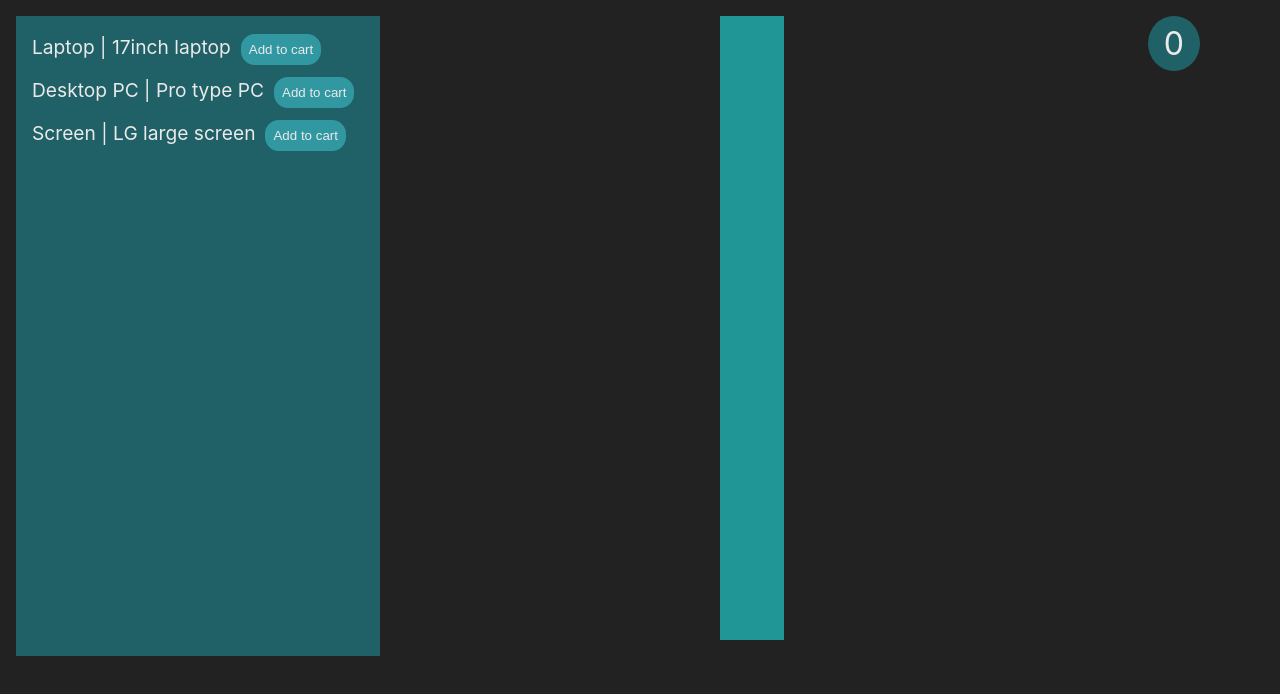
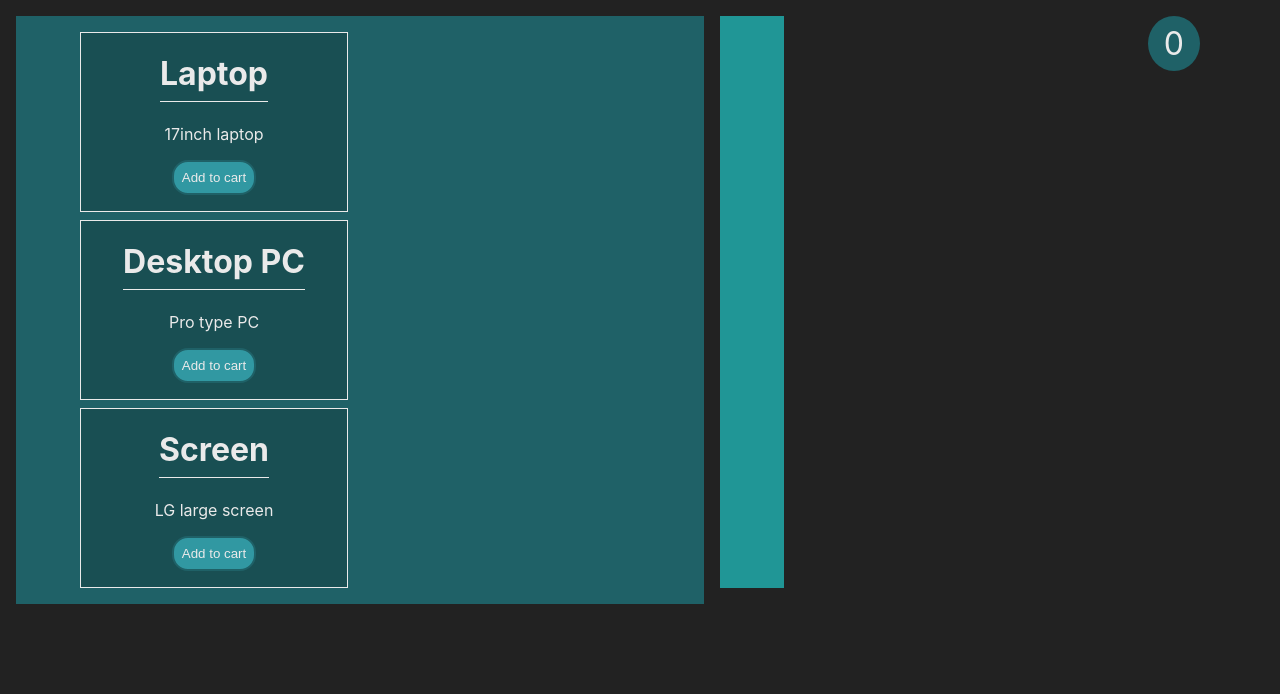
Before and after one commit to Tyby84/shopping-cart, a React (Create React App) app: page / in a window 1280 px wide. Shown: the top 694 px of the page. Built offline with nearby package versions, Linux system fonts and the light colour scheme.

Commit message:
further styling

```diff
--- a/src/components/product/css/productList.scss
+++ b/src/components/product/css/productList.scss
@@ -1,24 +1,36 @@
 @import 'variables';
 .product-list{
-	max-width: 60rem;
+	width: 80rem;
 	background: $main;
 	color: $text;
 	display: flex;
+	flex-direction: column;
 	justify-content: center;
 	margin: 1rem auto auto 1rem;
 	padding: 0 1rem;
-	height: 80vh;
+	height: auto;
 }
 
-.list-items__ul{
-	list-style: none;
-	padding: 0;
+.list-items{
+	border: 1px solid $text;
+	padding:  0 .5rem 1rem .5rem;
+	margin: .5rem;
+	display: flex;
+	width: 250px;
+	background-color: darken($main, 5%);
+	flex-direction: column;
+	align-items: center;
+	&__name{
+		padding-bottom: .5rem;
+		border-bottom: 1px solid $text;
+	}
+	&__desc{
+		padding:0 0 1rem 0 ;
+	}
+
 }
 
-.list-items__li{
-	margin-bottom: .5rem;
-	font-size: 1.2rem;
-}
+
 
 .list-items-btn{
 	margin: 0 .5rem;
--- a/src/components/product/productList.js
+++ b/src/components/product/productList.js
@@ -6,10 +6,15 @@ import './css/productList.scss';
 
 const ProductList = (props) => {
 	let listItems = props.items.map((item) =>{
-		return <li className="list-items__li" key={item.id}>{item.name} | {item.desc}
+		return (
+			<div className="list-items">
+			<h1 className="list-items__name">{item.name}</h1>
+			<span className="list-items__desc">{item.desc}</span>
 			<button className="list-items-btn"
 					onClick={() => props.addToCart(item.name,item.desc, item.id)}
-				>Add to cart</button></li>;
+				>Add to cart</button>
+				</div>
+			)
 	});
 
 	return (
```
